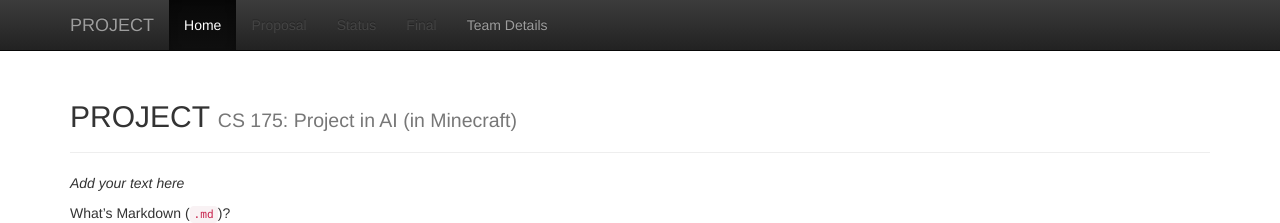
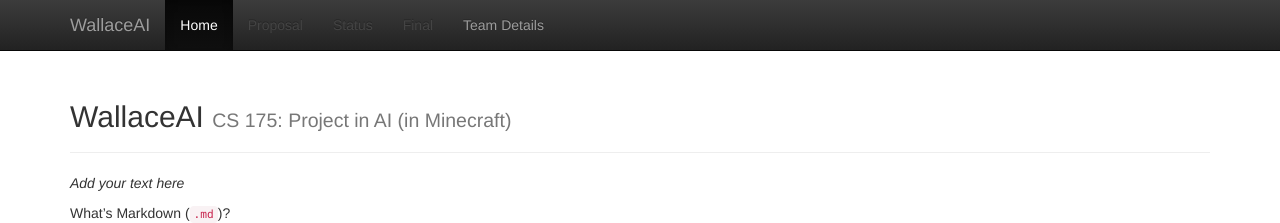
Before and after one commit to rl3740/WallaceAI, a Jekyll site: the page built from docs/index.md, in a window 1280 px wide. Shown: the top 223 px of the page. Built offline with Jekyll 4.4.1, drawn with Linux system fonts in a browser that asks for light colours.

Commit message:
Update _config.yml

```diff
--- a/docs/_config.yml
+++ b/docs/_config.yml
@@ -1,7 +1,7 @@
 ###########
 # site.title
 
-title:    'PROJECT'
+title:    'WallaceAI'
 subtitle: 'CS 175: Project in AI (in Minecraft)'
 
 
```
